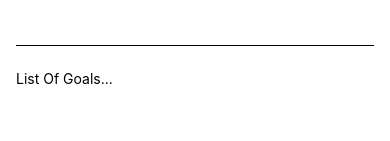
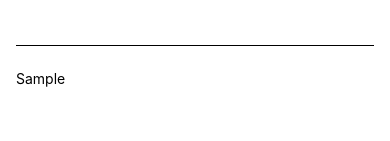
Before and after one commit to kemaloncell/todo-app-v2, a React Native app: screen / in a window 390 px wide. Both pictures are taken after typing "Sample" into the empty fields and a click on the button "ADD GOAL". Shown: the part 159-300 px from the top of the page. Built offline with nearby package versions, Linux system fonts and the light colour scheme.

Commit message:
managing a list of course goals

```diff
--- a/App.js
+++ b/App.js
@@ -4,13 +4,17 @@ import { Button, TextInput, StyleSheet, Text, View } from 'react-native';
 export default function App() {
 
   const [enteredText, setEnteredText] = useState('')
+  const [courseGoals, setCourseGoals] = useState('')
 
   function goalInputHandler(enteredText) {
       setEnteredText(enteredText)
   }
 
   function addGoalHandler() {
-    console.log(enteredText);
+      setCourseGoals((currentCourseGoals) => [
+        ...currentCourseGoals,
+        enteredText,
+      ]);
   }
 
 
@@ -25,7 +29,7 @@ export default function App() {
           <Button title='Add Goal' onPress={addGoalHandler}/>
         </View>
         <View style={styles.goalsContainer}>
-          <Text>List Of Goals...</Text>
+          { courseGoals && courseGoals.map((goal) => <Text key={goal} >{goal}</Text> )}
         </View>
     </View>
   );
```
